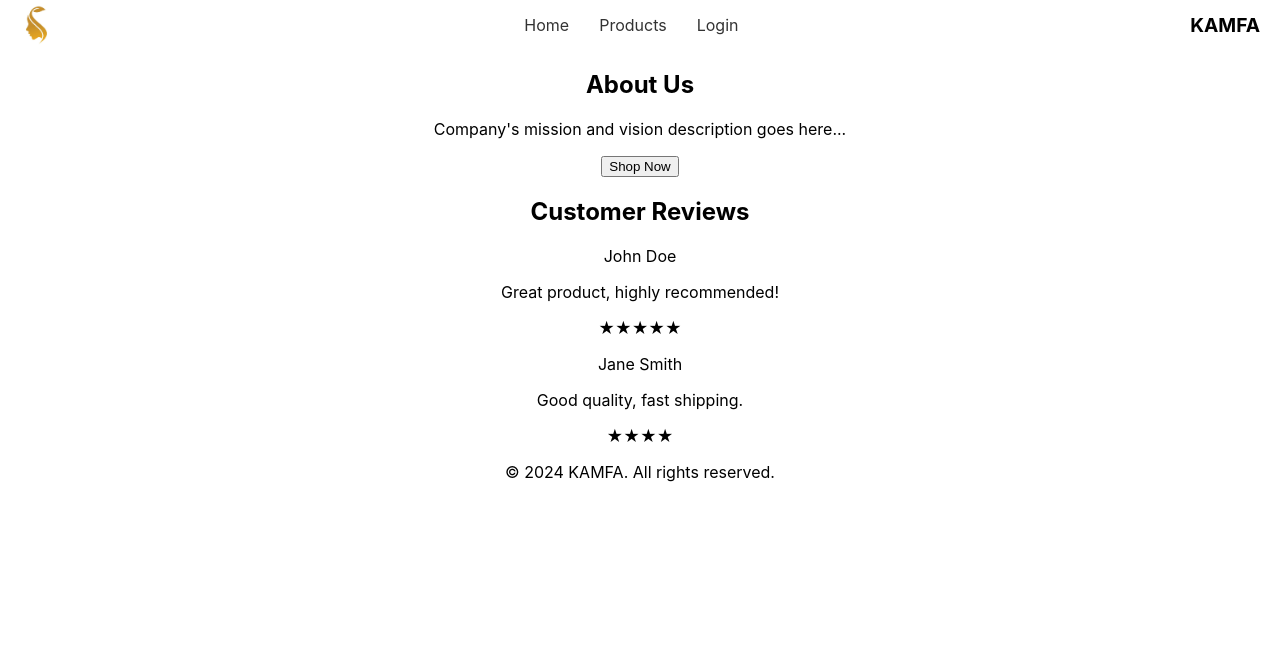
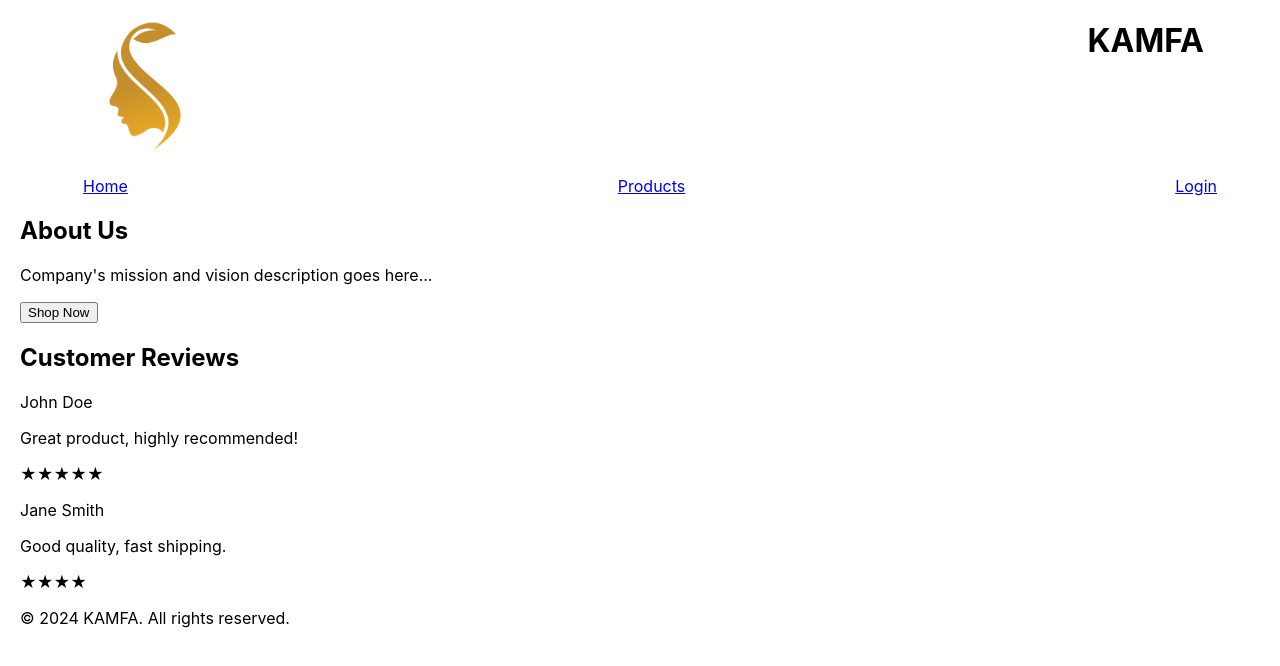
Before and after one commit to fatmaAlzu/Assignment4, a React (Create React App) app in the folder my-ecommerce-app/: page / in a window 1280 px wide. Shown: the top 666 px of the page. Built offline with nearby package versions, Linux system fonts and the light colour scheme.

Commit message:
all done!

```diff
--- a/my-ecommerce-app/src/App.css
+++ b/my-ecommerce-app/src/App.css
@@ -1,5 +1,6 @@
 .App {
-  text-align: center;
+  text-align: left;
+  margin-left: 20px
 }
 
 .App-logo {
--- a/my-ecommerce-app/src/component/HomeMainSection.js
+++ b/my-ecommerce-app/src/component/HomeMainSection.js
@@ -17,7 +17,7 @@ const HomeMainSection = () => {
       <section className="about-us">
         <h2>About Us</h2>
         <p>Company's mission and vision description goes here...</p>
-        <button>Shop Now</button>
+        <button href="/products">Shop Now</button>
       </section>
       <section className="customer-reviews">
         <h2>Customer Reviews</h2>
--- a/my-ecommerce-app/src/component/header.js
+++ b/my-ecommerce-app/src/component/header.js
@@ -1,55 +1,55 @@
 
 import React from 'react';
-import { NavLink } from 'react-router-dom';
 import styled from 'styled-components';
 
-const HeaderContainer = styled.header`
+const styles = {
+  companyinfo: {
+    display:"flex",
+    width: "100%",
+  },
+  companylogo: {
+    width: '50px',
+  },
+  companyname: {
+    width: "90%",
+    textAlign: "right",
+  },
+};
+
+const StyledNav = styled.div`
   display: flex;
   justify-content: space-between;
-  align-items: center;
+  width: 90%;
 `;
 
-const Logo = styled.img`
-  height: 50px;
+const HeaderContainer = styled.div`
+  display: Flex;
+  justify-content: center;
 `;
 
-const Nav = styled.nav`
-  display: flex;
-  justify-content: center; // Center the navigation links
-  align-items: center;
-`;
+function Header() {
+return (
+  <div>
+    <div style={styles.companyinfo}>
+      <div style={styles.companylogo}>
+        <img src="./images/Logo.jpg" alt="Company Logo" width="250"/>
+      </div>
 
-const NavItem = styled(NavLink)`
-  text-decoration: none;
-  margin: 0 15px; // Adjust margin to match the image
-  color: #333;
-  font-size: 1em; // Adjust font size to match the image
-`;
+      <div style={styles.companyname}>
+        <h1>KAMFA</h1>
+      </div>
+      <br/>
+    </div>
 
-const CompanyName = styled.div`
-  font-size: 1.2em; // Adjust the company name size to match the image
-  font-weight: bold;
-  margin-right: 20px; // Ensure there's some spacing to the right edge
-`;
-
-const Header = () => {
-  return (
     <HeaderContainer>
-      <Logo src="./images/Logo.jpg" alt="Website Logo" />
-      <Nav>
-        <NavItem to="/" exact>
-          Home
-        </NavItem>
-        <NavItem to="/products">
-          Products
-        </NavItem>
-        <NavItem to="/login">
-          Login
-        </NavItem>
-      </Nav>
-      <CompanyName>KAMFA</CompanyName>
+      <StyledNav>
+        <a href = "/"> Home </a>
+        <a href = "/products"> Products </a>
+        <a href = "/login"> Login </a>
+      </StyledNav>
     </HeaderContainer>
-  );
-};
+  </div>
+);
+}
 
 export default Header;
```
